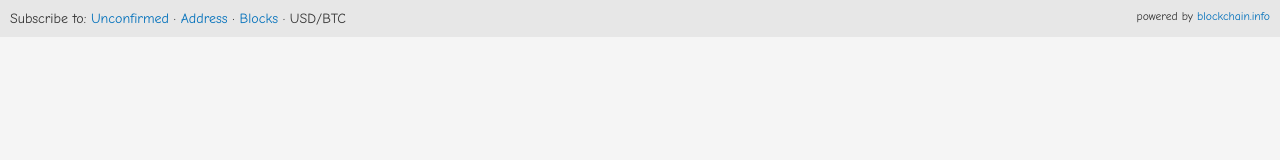
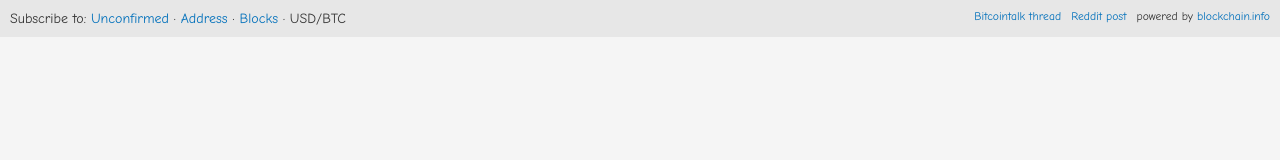
Before and after one commit to Uncertified-Robot/uncertified-robot.github.io, a plain HTML site: page cryptos/livebtc.html in a window 1280 px wide. Shown: the top 160 px of the page. Drawn offline with nearby package versions, Linux system fonts and the light colour scheme.

Commit message:
Links
Links to bitcointalk thread and reddit post.

```diff
--- a/cryptos/livebtc.html
+++ b/cryptos/livebtc.html
@@ -9,6 +9,8 @@
 <body>
     <p id="header">
         <small id="desc">powered by <a href="http://blockchain.info">blockchain.info</a></small>
+        <small id="desc"><a href="http://redd.it/2xkru5">Reddit post</a></small>
+        <small id="desc"><a href="https://bitcointalk.org/index.php?topic=972936.msg10622867#msg10622867">Bitcointalk thread</a></small>
         <span id="subs">
             Subscribe to:
             <a href="#" title="Subscribe to all unconfirmed transactions" id="subbut_unconf">Unconfirmed</a> &middot;
```
